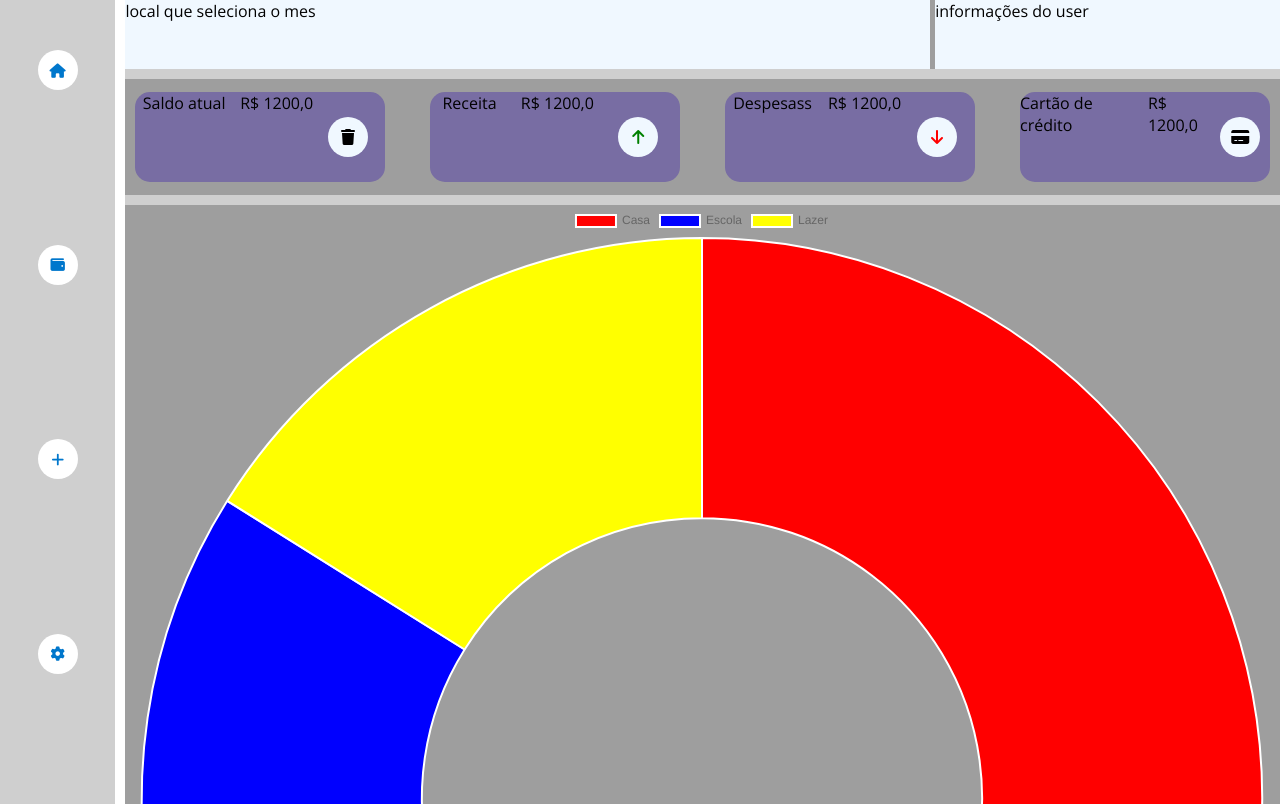
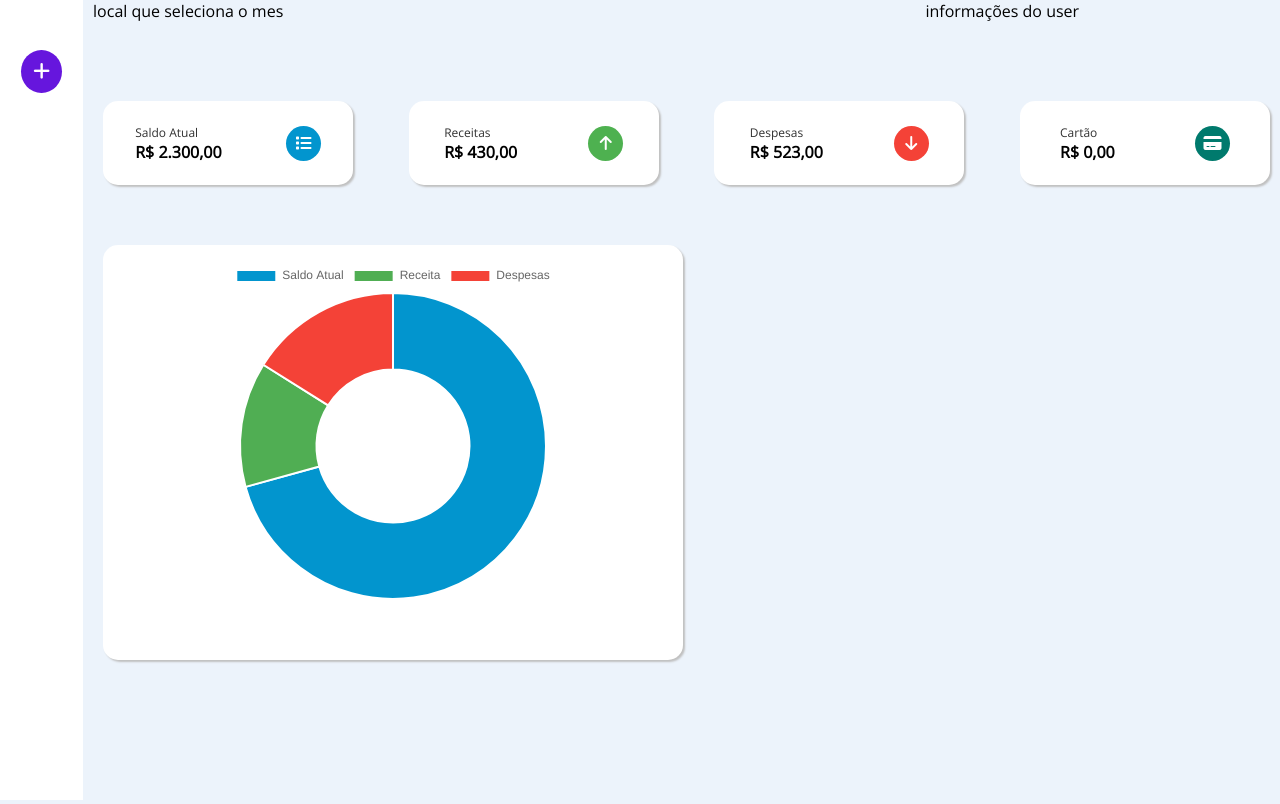
Before and after one commit to Gerencia-de-configuracao-e-mudancas/projeto-final-grupogt, a website: page index.html in a window 1280 px wide. Shown: the top 804 px of the page. Drawn offline with nearby package versions, Linux system fonts and the light colour scheme.

Commit message:
ajustes gerais na pagina

```diff
--- a/index.html
+++ b/index.html
@@ -19,16 +19,17 @@
 
     <section id="navegation">
         <ul>
+            <li class="left more-option">
+                <i class="fas fa-plus" id="more-menu" class="font-link"></i>
+
+            </li>
+            <div id="menu" class="sumir">
                 <li class="left">
                     <a href="./SRC/home.html"> <i class="fa-solid fa-house" class="font-link"></i>
                     </a>
                 </li>
                 <li class="left">
                     <a href="./SRC/resumo.html"> <i class="fas fa-wallet" class="font-link"></i>
-                </a>
-            </li>
-            <li class="left">
-                <a href="./SRC/mais.html"> <i class="fas fa-plus" class="font-link"></i>
                     </a>
                 </li>
                 <li class="left">
@@ -39,6 +40,7 @@
                     <a href="./SRC/inf.html"> <i class="fas fa-ellipsis-h" class="font-link"></i>
                     </a>
                 </li>
+            </div>
         </ul>
     </section>
 
@@ -54,33 +56,51 @@
 
         <section id="dash-zone">
             <ul>
-                <li class="box">Saldo atual
-                    <p>R$ 1200,0</p>
+                <li class="box">
+                    <ul>
+                        <li>Saldo Atual</li>
+                        <li><strong>R$ 2.300,00</strong></li>
+                    </ul>
 
-                    <div class="icone"> <i class="fa-solid fa-trash"></i> </div>
+                    <div class="icone1"> <i class="fas fa-list"></i></i> </div>
                 </li>
-                <li class="box">Receita
-                    <p>R$ 1200,0</p>
+                <li class="box">
+                    <ul>
+                        <li>Receitas</li>
+                        <li><strong>R$ 430,00</strong></li>
+                    </ul>
 
-                    <div class="icone"> <i class="fa-solid fa-arrow-up" style="color: green;""></i> </div>
+                    <div class="icone2"> <i class="fa-solid fa-arrow-up"></i> </div>
                 </li>
-                <li class=" box">Despesass
-                            <p>R$ 1200,0</p>
+                <li class=" box">
+                    <ul>
+                        <li>Despesas</li>
+                        <li><strong>R$ 523,00</strong></li>
+                    </ul>
 
-                            <div class="icone"><i class="fa-solid fa-arrow-down" style="color: red;"></i></div>
+                    <div class="icone3"><i class="fa-solid fa-arrow-down"></i></div>
                 </li>
-                <li class="box">Cartão de crédito
-                    <p>R$ 1200,0</p>
+                <li class="box">
+                    <ul>
+                        <li>Cartão</li>
+                        <li><strong>R$ 0,00</strong></li>
+                    </ul>
 
-                    <div class="icone"> <i class="fa-solid fa-credit-card"></i> </div>
+                    <div class="icone4"> <i class="fa-solid fa-credit-card"></i> </div>
                 </li>
             </ul>
         </section>
         <section id="plot-zone">
+            <div id="cont-plot">
+                <div>
                     <canvas id="myChart"></canvas>
+                </div>
+            </div>
+            <div></div>
         </section>
     </section>
 
+    <script src="./js/animations.js"></script>
     <script src="https://cdn.jsdelivr.net/npm/chart.js"></script>
     <script src="./js/plot-grafic.js"></script>
 </body>
--- /dev/null
+++ b/js/animations.js
@@ -0,0 +1,7 @@
+/*Separando elementos importantes*/
+const botomMenu = document.querySelector("#more-menu");
+const menu = document.querySelector("#menu");
+
+botomMenu.addEventListener('click', _ => {
+    menu.classList.toggle('sumir');
+})
--- a/js/plot-grafic.js
+++ b/js/plot-grafic.js
@@ -13,7 +13,7 @@ function criarGrafico(id, valoresX, valoresY, tipo, cores, titulo, legenda){
         mostrarTitulo = false;
     }
     else{
-        cores = cores ? cores : ["red", "blue", "yellow", "green", "purple"];
+        cores = cores ? cores : ["rgb(2, 149, 206)", "rgb(80, 174, 83)","rgb(244, 66, 55)", "green", "purple"];
         legenda = valoresX;
         mostrarTitulo = true;
     }
@@ -38,4 +38,4 @@ function criarGrafico(id, valoresX, valoresY, tipo, cores, titulo, legenda){
     });
 }
 
-criarGrafico("myChart", ["Casa", "Escola", "Lazer"], ["2300.20", "430.00", "523.60"], "pie");
+criarGrafico("myChart", ["Saldo Atual", "Receita", "Despesas"], ["2300.20", "430.00", "523.60"], "pie");
--- a/style/index.css
+++ b/style/index.css
@@ -3,6 +3,10 @@
 /*Zona de definição de variáveis*/
 :root {
     --cor-theme: rgb(27, 27, 27);
+}
+
+body {
+    background-color: rgb(236, 243, 251);
 }
 
 /*Ajustes gerais*/
@@ -21,7 +25,7 @@
 /*Definidno áreas do container*/
 #container {
     display: grid;
-    grid-template-columns: .10fr 1fr;
+    grid-template-columns: .07fr 1fr;
     grid-template-rows: 1fr;
     grid-template-areas: "navegation dashboard";
     gap: 10px;
@@ -32,7 +36,7 @@
 /*Areas do display grid container*/
 #navegation {
     grid-area: navegation;
-    background-color: rgb(207, 207, 207);
+    background-color: rgb(255, 255, 255);
 }
 
 .left {
@@ -42,23 +46,34 @@
     font-size: 100px;
 }
 
-a {
-    text-decoration: none;
-    color: #0077cc;
-    transition: color 0.3s ease;
-    text-decoration: underline;
-    padding: 5px 10px;
-    text-transform: uppercase;
-    transition: text-transform 0.3s ease;
+/*Botão que expande o menu vetical*/
+ul > li.more-option {
+    font-size: 1.2em;
+    background-color: rgb(102, 22, 221);
+    padding: 12px;
+    border-radius: 50%;
+    color: rgb(255, 255, 255);
 }
 
+ul > li > a {
+    color: rgb(255, 255, 255);
+}
+
+/*Detalhes dos links*/
+a {
+    padding: 5px 10px;
+    color: rgb(54, 54, 54);
+    font-size: 1.15em;
+}
+
+
 a:hover {
-    color: #004466;
+    color: rgb(79, 39, 138);
     text-decoration: none;
     text-transform: lowercase;
   }
 
-#navegation li a .font-link{
+ .font-link{
     width: 100px;
     height: 100px;
     display: block;
@@ -68,10 +83,9 @@ a:hover {
 /*area de dashboard, onde os resumos mensais aparecerão, bem como informações o perfil, conta e gráficos*/
 #dashboard {
     grid-area: dashboard;
-    background-color: rgb(207, 207, 207);
     display: grid;
     grid-template-columns: 1fr;
-    grid-template-rows: .15fr .25fr 1fr;
+    grid-template-rows: .15fr .14fr 1fr;
     grid-template-areas: "user-zone"
                         "dash-zone"
                         "plot-zone";
@@ -86,24 +100,33 @@ a:hover {
     justify-content: space-around;
 }
 
-.icone {
+.icone1, .icone2, .icone3, .icone4 {
     display: flex;
     align-items: center;
     justify-content: center;
     border-radius: 50%;
-    width: 40px;
-    height: 40px;
-    margin-top: 25px;
-    margin-right: 10px;
+    width: 35px;
+    height: 35px;
+    margin: 0;
+    background-color: rgb(2, 149, 206);
+    color: rgb(255, 255, 255);
+}
 
-    background-color: aliceblue;
+.icone2 {
+    background-color: rgb(78, 177, 80);
+}
 
+.icone3 {
+    background-color: rgb(244, 66, 55);
+}
+
+.icone4 {
+    background-color: rgb(0, 122, 109);
 }
 
 /*Definindo as áreas que serão utilizadas no dashboard*/
 #user-zone {
     grid-area: user-zone;
-    background-color: rgb(158, 158, 158);
     display: grid;
     grid-template-columns: .7fr .3fr;
     grid-template-rows: 100%;
@@ -116,22 +139,28 @@ a:hover {
 /*Zonas dos user-zona*/
 #month {
     grid-area: month;
-    background-color: aliceblue;
 }
 
 #user-data {
     grid-area: user-data;
-    background-color: aliceblue;
 }
 
 #dash-zone {
     grid-area: dash-zone;
-    background-color: rgb(158, 158, 158);
 }
 
 #plot-zone {
     grid-area: plot-zone;
-    background-color: rgb(158, 158, 158);
+    display: grid;
+    grid-template-columns: 1fr 1fr;
+    grid-template-rows: 1fr;
+    margin: 50px 0 0 10px;
+}
+
+#plot-zone > div > div {
+    height: 340px;
+    width: 340px;
+    margin: auto;
 }
 
 /*Lista com os resumos financeiras*/
@@ -146,11 +175,15 @@ a:hover {
 }
 
 #dash-zone > ul > li{
+    display: flex;
+    flex-direction: row;
+    align-items: center;
     width: 250px;
-    height: 90px;
+    height: 100%;
     border-radius: 15px;
     margin: 0 10px;
-    background-color: rgb(120, 109, 163);
+    background-color: rgb(255, 255, 255);
+    box-shadow:  2px 2px 2px 0px rgb(192, 192, 192);
 }
 
 /*Itens do menu de navegação*/
@@ -158,18 +191,53 @@ a:hover {
     display: flex;
     margin-top: 50px;
     width: 100%;
-    height: 50%;
+    height: 60%;
     list-style: none;
     flex-direction: column;
-    justify-content: space-between;
     align-items: center;
 }
 
-#navegation > ul > li {
+#navegation > ul > div {
+    display: flex;
+    flex-direction: column;
+    justify-content: space-between;
+    height: 50%;
+    margin-top: 20px;
+}
+
+#navegation > ul > div > li {
     font: normal normal .9em 'open-sans', sans-serif;
     color: rgb(0, 0, 0);
     width: 40px;
     height: 40px;
     border-radius: 50%;
+}
+
+/*Caixas dos resumos*/
+.box > ul {
+    list-style: none;
+}
+
+.box > ul > li {
+    margin: 0;
+}
+
+.box > ul > li:nth-child(1) {
+    font: normal lighter .75em 'open-sans';
+    color: rgb(49, 49, 49);
+}
+
+/*Ajustando o gráfico principal*/
+#cont-plot {
     background-color: rgb(255, 255, 255);
+    box-shadow:  2px 2px 2px 0px rgb(192, 192, 192);
+    border-radius: 15px;
+    width: 580px;
+    height: 400px;
+    padding-top: 15px;
 }
+
+.sumir {
+    transform: translateY(-300px);
+    filter: opacity(0%);
+}
```
Also changed, not shown: package.json (added, +15 -0 lines), 1 other file. Lines whose indentation alone changed are shown as unchanged.
